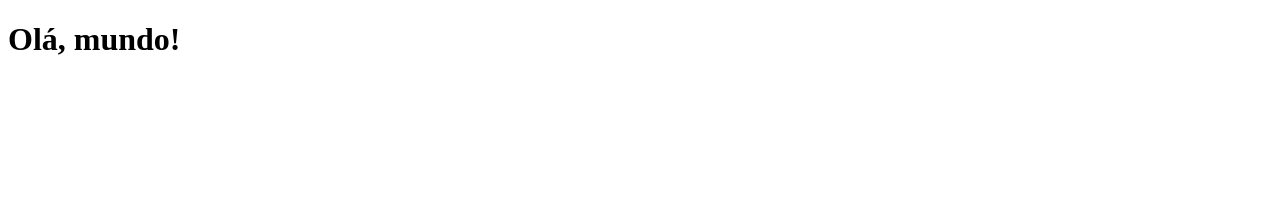
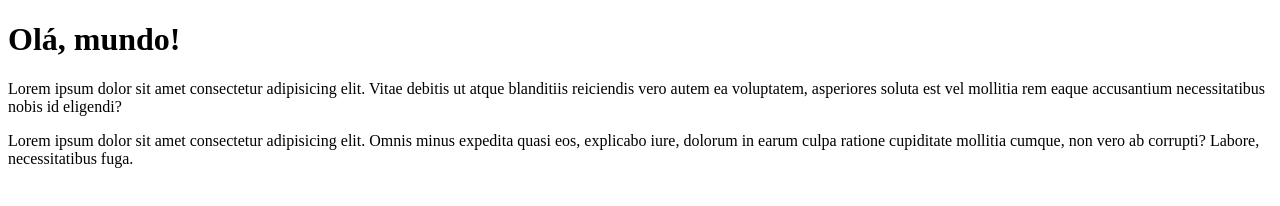
Before and after one commit to el1ziane/Aula_DevOps-1, a plain HTML site: page index.html in a window 1280 px wide. Drawn offline with Linux system fonts and the light colour scheme.

Commit message:
Update index.html

```diff
--- a/index.html
+++ b/index.html
@@ -7,5 +7,7 @@
 </head>
 <body>
     <h1>Olá, mundo!</h1>
+    <p>Lorem ipsum dolor sit amet consectetur adipisicing elit. Vitae debitis ut atque blanditiis reiciendis vero autem ea voluptatem, asperiores soluta est vel mollitia rem eaque accusantium necessitatibus nobis id eligendi?</p>
+    <p>Lorem ipsum dolor sit amet consectetur adipisicing elit. Omnis minus expedita quasi eos, explicabo iure, dolorum in earum culpa ratione cupiditate mollitia cumque, non vero ab corrupti? Labore, necessitatibus fuga.</p>
 </body>
 </html>
```
